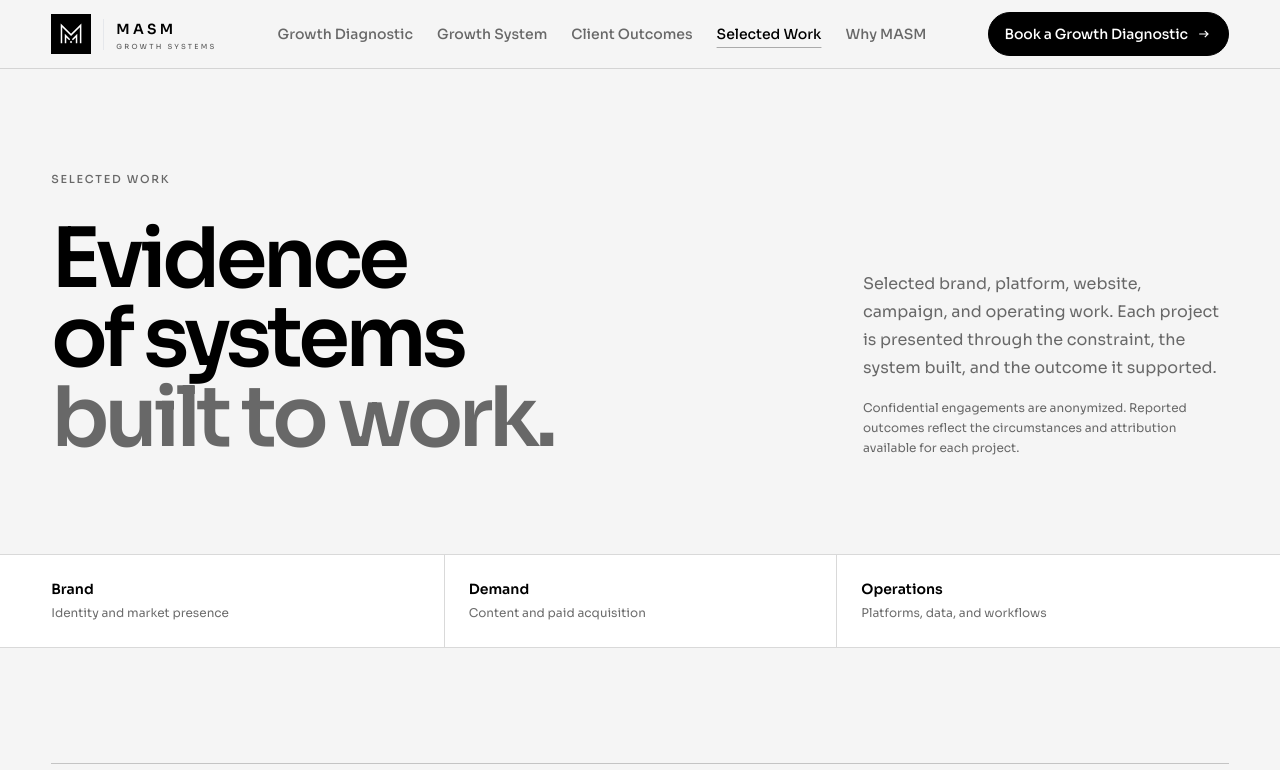
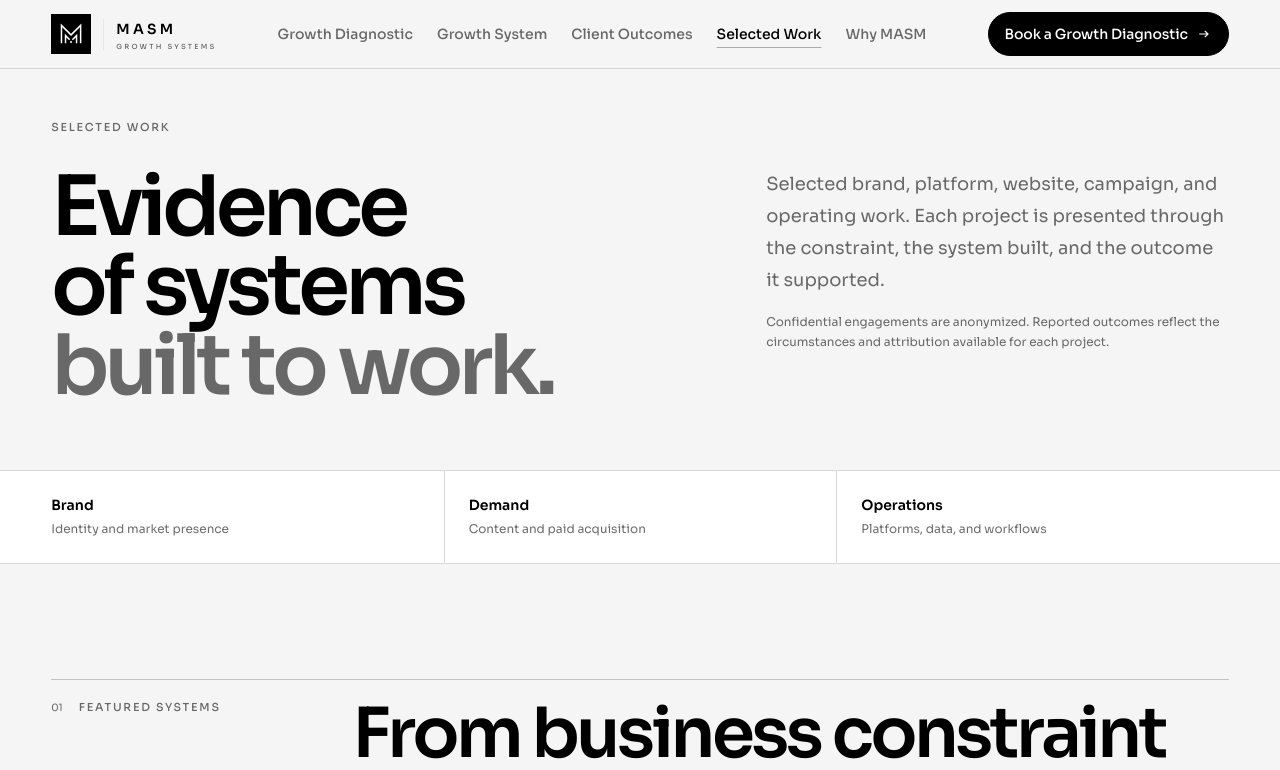
Before and after one commit to sianmatti/masm-website, a Next.js app: page /projects in a window 1280 px wide. Shown: the top 770 px of the page. Built offline with nearby package versions, Linux system fonts and the light colour scheme.

Commit message:
Refine Selected Work hero layout

```diff
--- a/components/selected-work-page.tsx
+++ b/components/selected-work-page.tsx
@@ -268,17 +268,17 @@ function SupportingProject({ project }: { project: SelectedWorkProject }) {
 export function SelectedWorkPage() {
   return (
     <main>
-      <section className="grid-field bg-paper py-14 sm:py-20 lg:py-24">
-        <div className="section-shell grid gap-10 lg:grid-cols-12 lg:items-end">
-          <div className="lg:col-span-8">
+      <section className="grid-field bg-paper pb-12 pt-8 sm:pb-14 sm:pt-10 lg:pb-16 lg:pt-11">
+        <div className="section-shell grid gap-8 lg:grid-cols-12 lg:items-center lg:gap-12">
+          <div className="lg:col-span-7">
             <span className="eyebrow">Selected Work</span>
-            <h1 className="display-xl mt-7 max-w-5xl text-balance">
+            <h1 className="display-xl mt-6 max-w-4xl text-balance sm:mt-7">
               Evidence of systems{" "}
               <span className="text-muted">built to work.</span>
             </h1>
           </div>
-          <div className="lg:col-span-4">
-            <p className="text-base leading-7 text-muted">
+          <div className="max-w-xl lg:col-span-5 lg:justify-self-end">
+            <p className="text-base leading-7 text-muted lg:text-lg lg:leading-8">
               Selected brand, platform, website, campaign, and operating work.
               Each project is presented through the constraint, the system built,
               and the outcome it supported.
```
